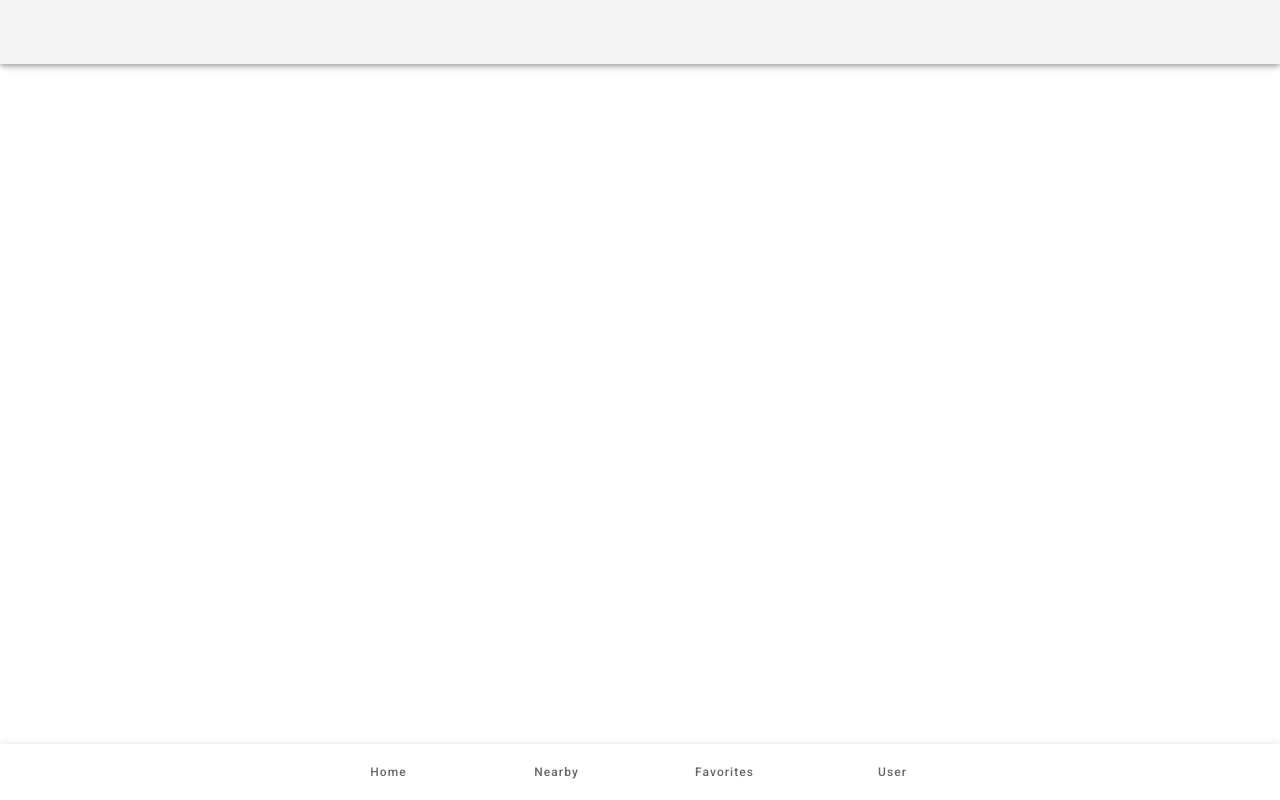
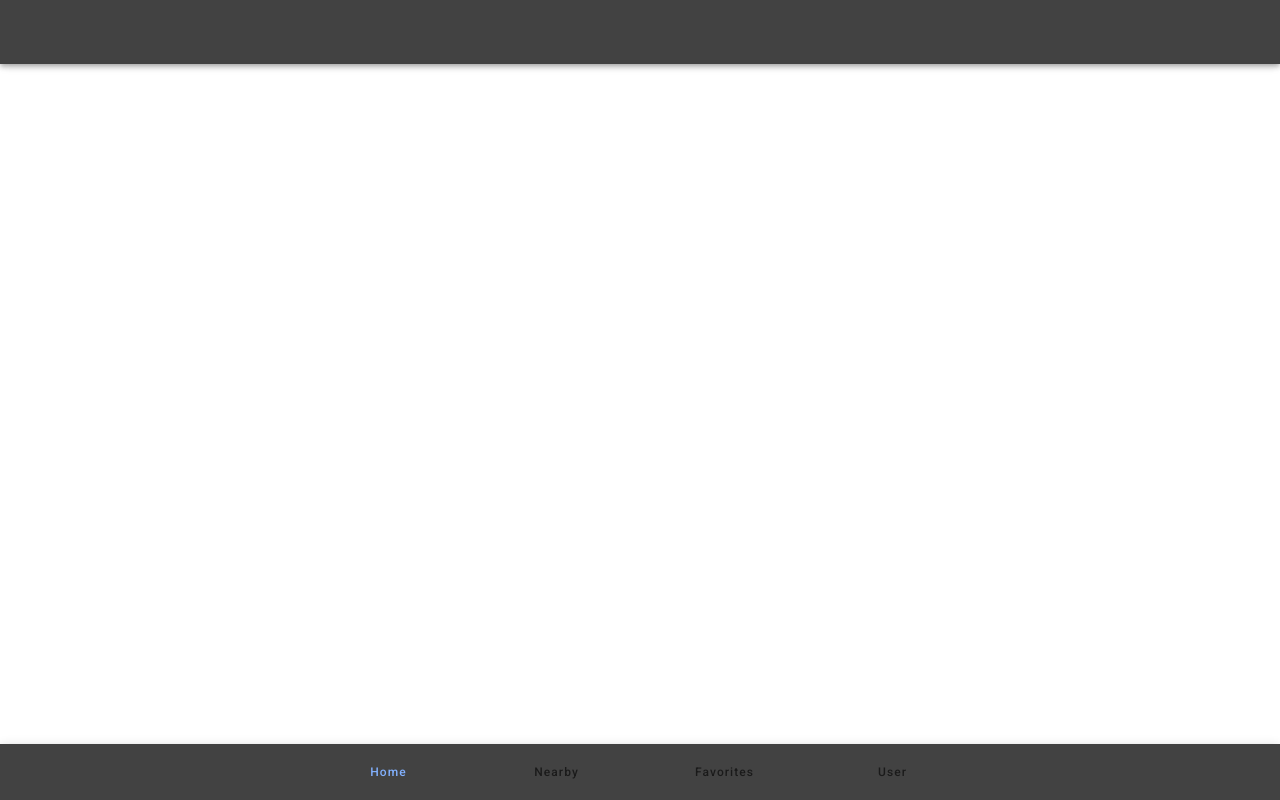
Before and after one commit to AlbDav/where2dog, a Nuxt app: page / in a window 1280 px wide. Built offline with nearby package versions, Linux system fonts and the light colour scheme.

Commit message:
changed colors

```diff
--- a/pages/index.vue
+++ b/pages/index.vue
@@ -6,7 +6,7 @@
       <!-- -->
     </v-navigation-drawer>
 
-    <v-app-bar app>
+    <v-app-bar color="secondary" app>
       <!-- -->
     </v-app-bar>
 
@@ -19,7 +19,7 @@
       </v-container>
     </v-main>
 
-    <v-bottom-navigation color="accent" app grow>
+    <v-bottom-navigation color="accent" background-color="secondary" mandatory app grow>
       <v-btn>
         <span>Home</span>
 
--- a/vuetify.options.js
+++ b/vuetify.options.js
@@ -4,8 +4,8 @@ export default {
 	theme: {
 		themes: {
 			light: {
-				primary: '3e619b',
-				secondary: '#CDF4FA',
+				primary: '#F1F2F3',
+				secondary: '#035588',
 				accent: '#FF5964',
 				error: '#f44336',
 				warning: '#ff5722',
```
